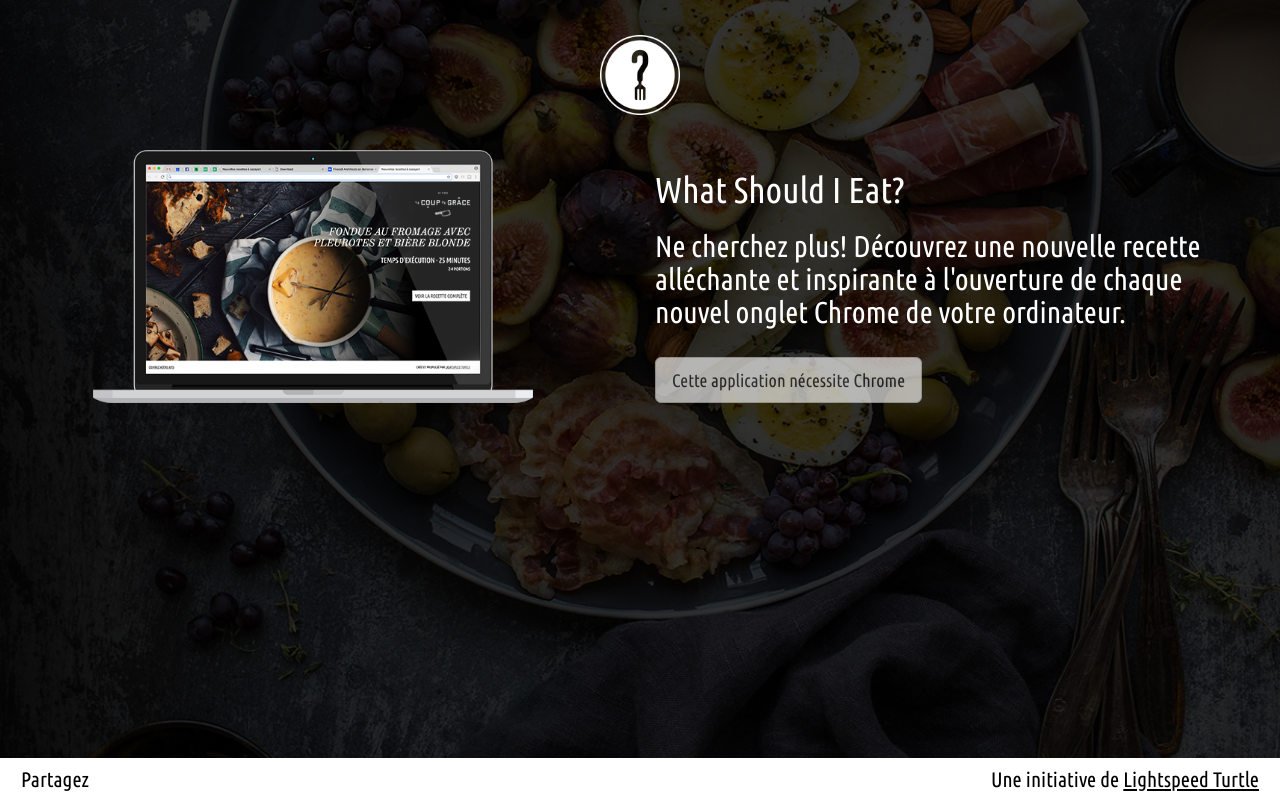
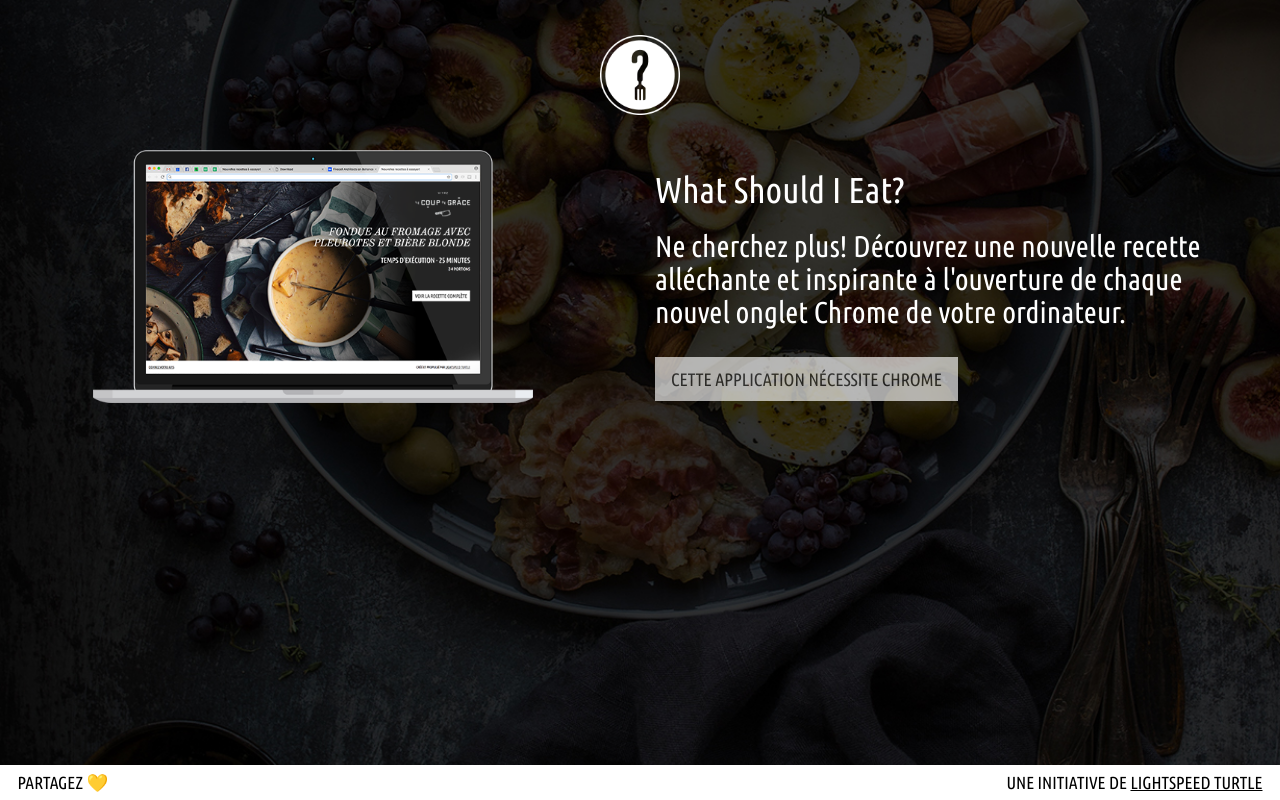
Before and after one commit to Lightspeed-Turtle/whatshouldieat-landingpage, a React (Create React App) app: page / in a window 1280 px wide. Built offline with nearby package versions, Linux system fonts and the light colour scheme.

Commit message:
Fix button style and add sweet emojis

```diff
--- a/src/App.css
+++ b/src/App.css
@@ -68,6 +68,9 @@ html, body, .App {
   /* prevents button from going
   under footer on mobile devices */
   margin-bottom: 6em;
+  border: none;
+  border-radius: initial;
+  text-transform: uppercase;
 }
 
 /* Footer Row */
@@ -85,8 +88,9 @@ h3 {
   line-height: 2em;
   padding-bottom: 0;
   margin-bottom: 0;
-  font-size: 1.5em;
+  font-size: 1.25em;
   color: black;
+  text-transform: uppercase;
 }
 
 .footer a {
--- a/src/App.js
+++ b/src/App.js
@@ -79,7 +79,7 @@ class App extends Component {
 
             </Row>
             <footer className="footer">
-              <div className="left"><a onClick={this.handleShareClick} href="#">Partagez</a></div>
+              <div className="left"><a onClick={this.handleShareClick} href="#">Partagez 💛</a></div>
               <div className="right">Une initiative de <a className="underline" target="_blank" href="https://www.facebook.com/lightspeedturtle">Lightspeed Turtle</a></div>
             </footer>
           </div>
```
